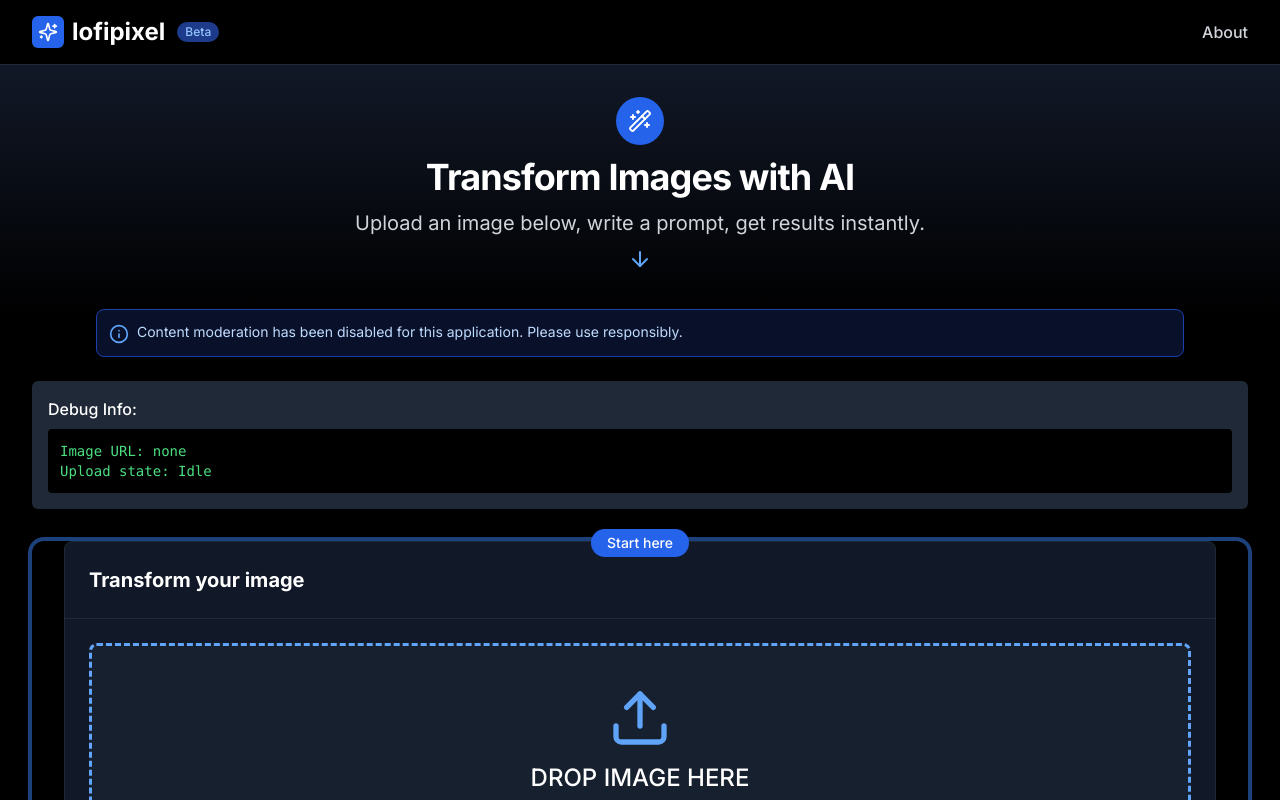
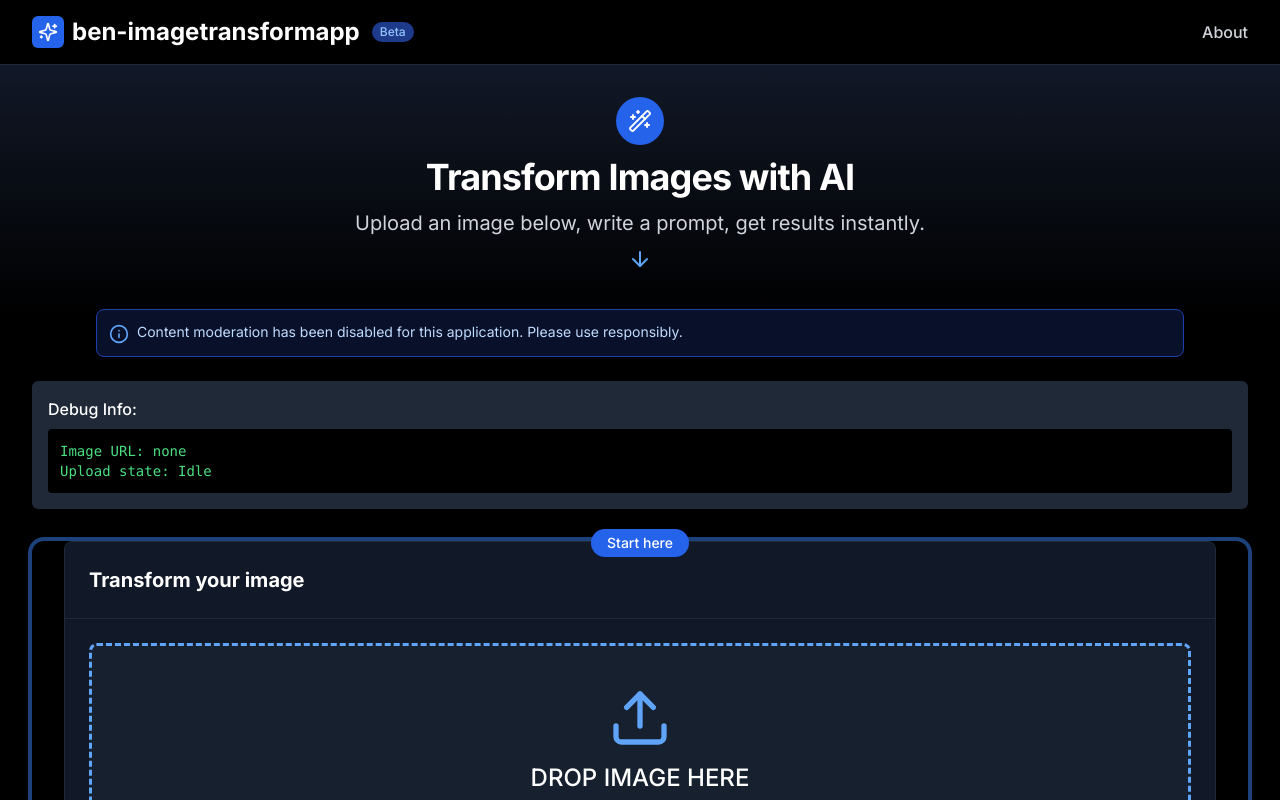
Before and after one commit to yoooyo24/newtest, a Next.js app: page / in a window 1280 px wide. Shown: the top 800 px of the page. Built offline with nearby package versions, Linux system fonts and the light colour scheme.

Commit message:
change lofipixel title in header to ben-imagetransformapp

```diff
--- a/src/components/layout/Header.tsx
+++ b/src/components/layout/Header.tsx
@@ -11,7 +11,7 @@ export function Header() {
               <div className="bg-blue-600 text-white p-1 sm:p-1.5 rounded-md group-hover:bg-blue-500 transition-colors">
                 <Sparkles className="h-4 w-4 sm:h-5 sm:w-5" />
               </div>
-              <h1 className="ml-2 text-xl sm:text-2xl font-bold text-white">lofipixel</h1>
+              <h1 className="ml-2 text-xl sm:text-2xl font-bold text-white">ben-imagetransformapp</h1>
             </Link>
             <div className="ml-2 sm:ml-3 px-1.5 sm:px-2 py-0.5 bg-blue-900 rounded-full">
               <p className="text-xs font-medium text-blue-300">Beta</p>
```
